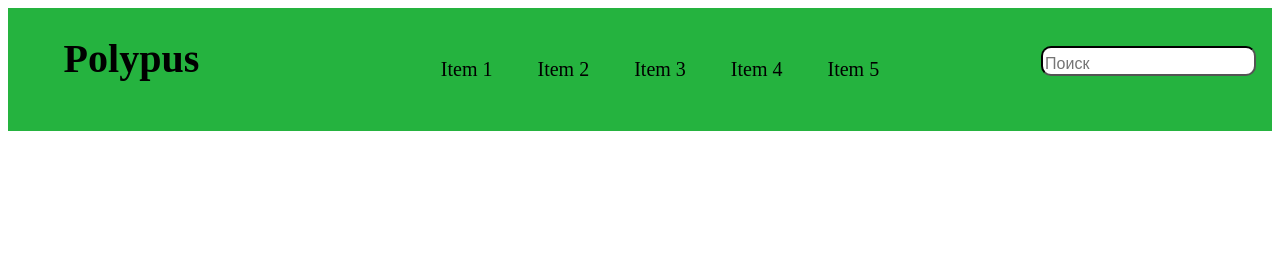
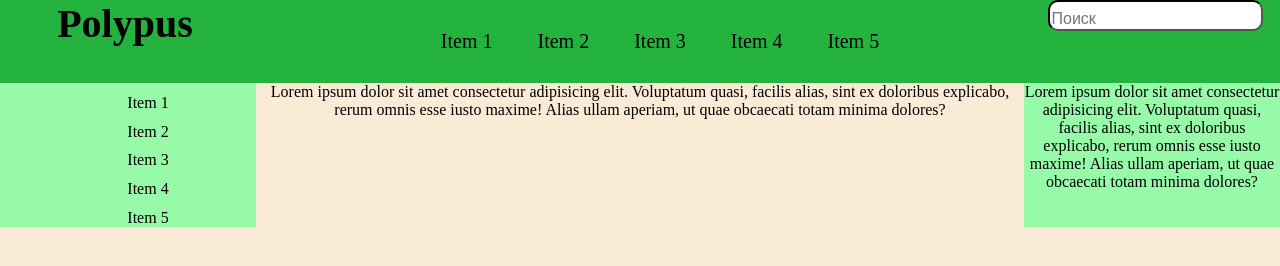
Before and after one commit to SpyFoxGold/web, a plain HTML site: page site/site.html in a window 1280 px wide. Drawn offline with Linux system fonts and the light colour scheme.

Commit message:
Add files via upload

```diff
--- a/site/site.html
+++ b/site/site.html
@@ -7,25 +7,53 @@
     <title>Polypus</title>
     <link rel="stylesheet" href="site_css/site.css">
 </head>
-<body>
+<body bgcolor="antiquewhite">
     <header class="header">
         <div class="header-title">
             <h1>Polypus</h1>
         </div>
         <div class="header-menu">
             <ul>
-                <li>Item 1</li>
-                <li>Item 2</li>
-                <li>Item 3</li>
-                <li>Item 4</li>
-                <li>Item 5</li>
+                <li class="menu-item">Item 1</li>
+                <li class="menu-item">Item 2</li>
+                <li class="menu-item">Item 3</li>
+                <li class="menu-item">Item 4</li>
+                <li class="menu-item">Item 5</li>
             </ul>
         </div>
         <div class="header-search">
-            <form action="#">
+            <form action="#" class="form-search">
                 <input type="text" placeholder="Поиск">
             </form>
         </div>
     </header>
+
+<main class="Bar">
+    <nav class="Left_Bar">
+        <ul>
+            <li class="left-bar-item">Item 1</li>
+            <li class="left-bar-item">Item 2</li>
+            <li class="left-bar-item">Item 3</li>
+            <li class="left-bar-item">Item 4</li>
+            <li class="left-bar-item">Item 5</li>
+        </ul>
+    </nav>
+
+    <div class="Center_Bar">
+        Lorem ipsum dolor sit amet consectetur adipisicing elit.
+        Voluptatum quasi, facilis alias, sint ex doloribus explicabo,
+        rerum omnis esse iusto maxime! Alias ullam aperiam,
+        ut quae obcaecati totam minima dolores?
+    </div>
+
+    <div class="Right_Bar">
+        Lorem ipsum dolor sit amet consectetur adipisicing elit.
+        Voluptatum quasi, facilis alias, sint ex doloribus explicabo,
+        rerum omnis esse iusto maxime! Alias ullam aperiam,
+        ut quae obcaecati totam minima dolores?
+    </div>
+</main>
+
+
 </body>
 </html>
--- a/site/site_css/site.css
+++ b/site/site_css/site.css
@@ -1,5 +1,10 @@
+*{
+    margin: 0;
+}
+
 .body{
     font-style:normal;
+    font-family: 'Times New Roman', Times, serif;
 
   }
 
@@ -10,10 +15,12 @@
       -ms-flex-align: center;
 
       width: 100%;
+      height: 100%;
       background: #25B33f;
       margin-left: 0px;
 
       font-family: "Times New Roman";
+      cursor:default;
 
   }
   .header-title{
@@ -21,6 +28,7 @@
       vertical-align: baseline;
       text-align: center;
       font-size: 20px;
+      height: 100%;
   }
   .header-menu{
       width: 60%;
@@ -29,13 +37,16 @@
       vertical-align: baseline;
       padding: 30px 15px;
       font-size: 20px;
+      height: 100%;
+
   }
   .header-search{
       width: 20%;
       text-align: center;
       font-size: 20px;
-    vertical-align: baseline;
-    padding-top: 3%;
+      height: 100%;
+
+
   }
 
   ul{
@@ -44,16 +55,7 @@ ul{
   }
 
 
-ul li {
-display:inline;
-vertical-align: middle;
-padding: 20px;
-vertical-align: baseline;
-text-align: center;
-background:#25B33f;
 
-
-}
 
 
 
@@ -64,3 +66,74 @@ input{
     border-color: black;
     border-radius: 10px;
   }
+
+.menu-item{
+    display:inline;
+    vertical-align: middle;
+    padding: 20px;
+    vertical-align: baseline;
+    text-align: center;
+    background:#25B33f;
+    cursor: pointer;
+    height: 100%;
+
+}
+
+.header-menu .menu-item:hover {
+    background-color: rgb(24, 139, 45) !important;
+
+
+}
+
+.form-search{
+
+}
+
+
+.Bar{
+    display: flex;
+    flex-direction: row;
+    -ms-flex-align: center;
+}
+
+
+.Left_Bar{
+
+text-align: center;
+width: 20%;
+
+
+background-color: rgb(150, 250, 168)
+
+
+
+}
+
+.left-bar-item{
+    margin:0;
+    padding-top: 5%;
+    list-style-type: none;
+
+
+}
+
+
+
+
+.Center_Bar{
+    text-align: center;
+    -ms-flex-align: center;
+    width: 60%;
+
+}
+
+.Right_Bar{
+    width: 20%;
+    text-align: center;
+    background-color: rgb(150, 250, 168)
+}
+
+
+.header-search .form-search{
+height: 30px;
+}
```
Lines whose indentation alone changed are shown as unchanged.
